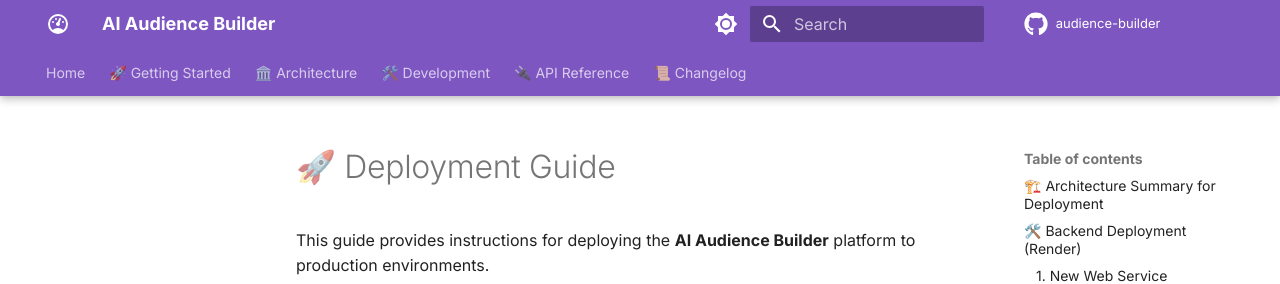
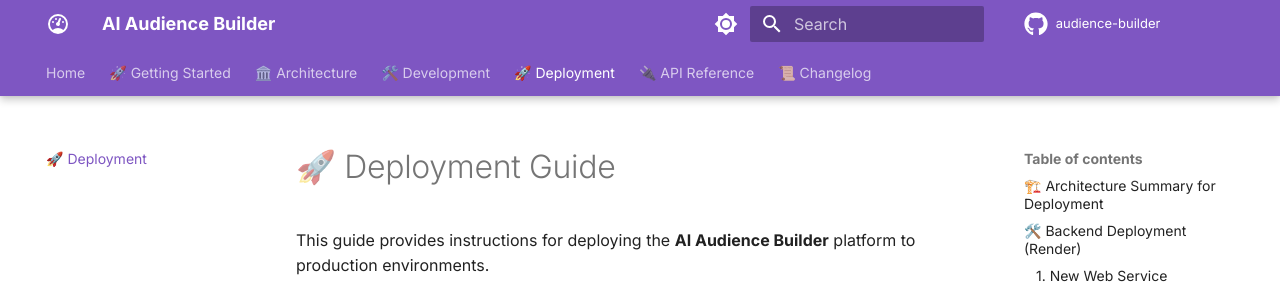
Before and after one commit to chitrank2050/zerotoone-assignment, an MkDocs documentation site: the page built from docs/deployment.md, in a window 1280 px wide. Shown: the top 284 px of the page. Built offline with MkDocs 1.6.1 and Material for MkDocs 9.7.7, drawn with Linux system fonts in a browser that asks for light colours; comment, search, counter and statistics services are not loaded; some of the changed lines change nothing that is shown.

Commit message:
docs: update site URL and add deployment guide to documentation navigation

```diff
--- a/mkdocs.yml
+++ b/mkdocs.yml
@@ -1,5 +1,5 @@
 site_name: AI Audience Builder
-site_url: https://your-username.github.io/audience-builder/
+site_url: https://chitrank2050.github.io/audience-builder/
 site_description: High-performance monorepo for AI-driven advertising segmentation.
 site_author: Chitrank Agnihotri
 
@@ -70,6 +70,7 @@ nav:
   - 🚀 Getting Started: getting-started.md
   - 🏛️ Architecture: architecture.md
   - 🛠️ Development: development.md
+  - 🚀 Deployment: deployment.md
   - 🔌 API Reference:
       - Overview: api/overview.md
       - Authentication: api/auth.md
```
